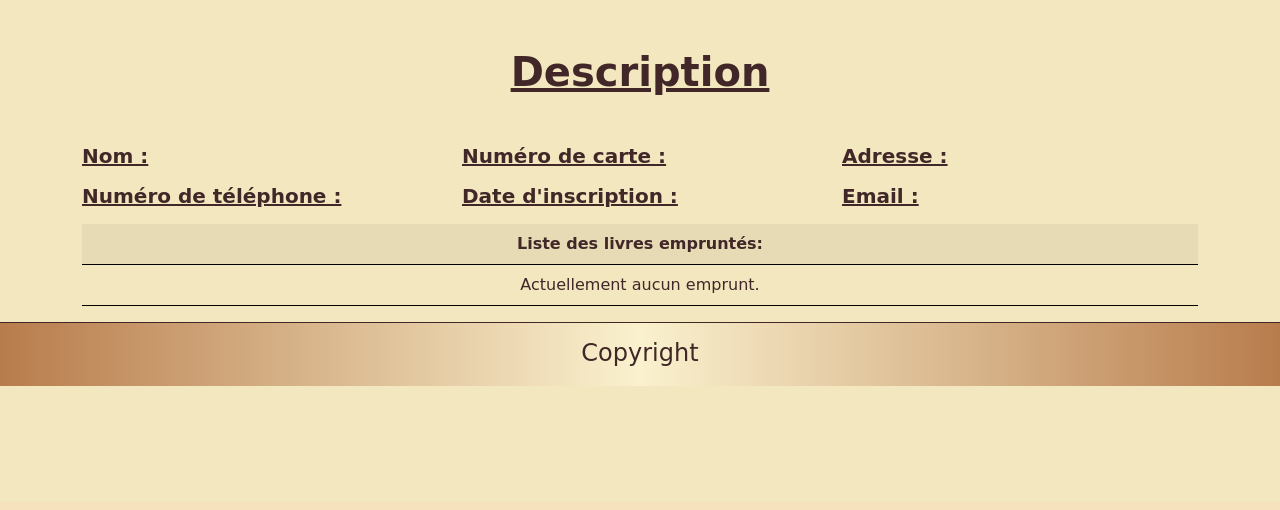
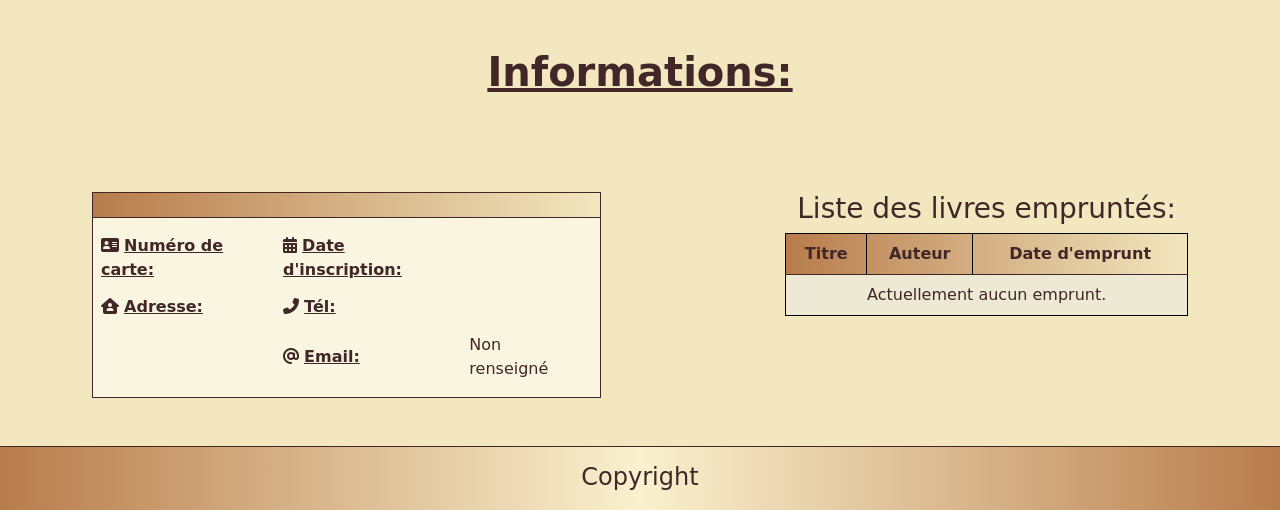
Before and after one commit to Nana-fr/Bibliotheque, a Symfony app: template templates/user/infos.html.twig in a window 1280 px wide. Shown: the part 298-808 px from the top of the page. Before the commit the page ends 684 px from the top, so only its background shows below. Run offline with Twig, Linux system fonts and the light colour scheme; the template is opened without the code that fills it, so the values that code supplies are empty; some libraries are stand-ins or nearby versions; some web fonts are replaced.

Commit message:
user info layout

```diff
--- /dev/null
+++ b/public/css/userInfo.css
@@ -0,0 +1,8 @@
+table {
+    border: 1px solid #412728;
+    background-color: #faf5e0!important;
+}
+.bg-title {
+    background: linear-gradient(90deg,#b87c4c, #F2E7BF);
+    border-bottom: 1px solid #412728;
+}
--- a/src/Controller/BookController.php
+++ b/src/Controller/BookController.php
@@ -116,6 +116,7 @@ class BookController extends AbstractController
                 ]])
             ->add('quantity', IntegerType::class, ['attr' => ['class' => 'form-control']])
             ->add('cover', FileType::class, [
+                'attr' => ['class' => 'form-control'],
                 'label' => 'Image du livre',
                 'mapped' => false,
                 'required' => false,
@@ -130,7 +131,7 @@ class BookController extends AbstractController
                     ])
                 ],
             ])
-            ->add('save', SubmitType::class, ['attr' => ['class' => 'btn btn-primary']])
+            ->add('save', SubmitType::class, ['label' => 'Enregistrer', 'attr' => ['class' => 'btn btn2 my-4']])
             ->getForm();
 
             $form->handleRequest($request);
--- a/templates/book/infos.html.twig
+++ b/templates/book/infos.html.twig
@@ -46,7 +46,7 @@
               <tr>
                   <th>Nom</th>
                   <th>Date d'emprunt</th>
-                  <th>Date de retour effective</th>
+                  <th>Date de retour prévue</th>
                   <th>Nombre de jours restant</th>
                   <th></th>
               </tr>
@@ -82,7 +82,7 @@
             <tr class="title-background1">
               <th scope="col">Nom</th>
               <th scope="col">Date d'emprunt</th>
-              <th scope="col">Date de retour</th>
+              <th scope="col">Rendu le</th>
               <th scope="col">Retard</th>
             </tr>
           </thead>
--- a/templates/user/infos.html.twig
+++ b/templates/user/infos.html.twig
@@ -2,88 +2,83 @@
 
 {% block title %}Description
 {% endblock %}
+
 {% block javascripts %}
 	<script type="text/javascript" src="../../js/form.js"></script>
 {% endblock %}
+
 {% block stylesheets %}
 		<link rel="stylesheet" type="text/css" href="{{asset('\css/user.css')}}">
+		<link rel="stylesheet" type="text/css" href="{{asset('\css/userInfo.css')}}">
 {% endblock %}
+
 {% block body %}
-	<style>
-		.example-wrapper {
-			margin: 1em auto;
-			max-width: 800px;
-			width: 95%;
-			font: 18px / 1.5 sans-serif;
-		}
-		.example-wrapper code {
-			background: #F5F5F5;
-			padding: 2px 6px;
-		}
-	</style>
 
-	<main class="container">
+	<main class="container-fluid">
 
-		<h1 class='text-center my-5' id='titreDescription'>Description</h1>
-		<div class='row'>
-			<div class='col-4'>
-				<h5 class='subtitleUser'>Nom :</h5>
-				<p>{{user.getFirstname()}} {{user.getLastname()}}</p>
+		<h1 class='text-center text-decoration-underline my-5' id='titreDescription'>Informations:</h1>
+
+		<div class='row justify-content-around'>
+			<div class="col-7 col-lg-5 my-5">
+				<table>
+					<thead>
+						<tr class="bg-title">
+							<th colspan="4" class="text-center pt-2 py-2"><h3 class="fw-bold">{{user.getFirstname()}} {{user.getLastname()}}</h3></th>
+						</tr>
+					</thead>
+					<tbody>
+						<tr>
+							<td class='pt-3 ps-2'><i class="fas fa-address-card"></i> <span class='subtitleUser'>Numéro de carte:</span></td><td class='pt-3'>{{user.getCardNumber()}}</td>
+							<td class='pt-3'><i class="fas fa-calendar-alt"></i> <span class='subtitleUser'>Date d'inscription:</span></td><td class='pt-3 pe-3'>{{user.getRegistrationDate().format('Y-m-d')}}</td>
+						</tr>
+						<tr>
+							<td class='ps-2'><i class="fas fa-house-user"></i> <span class='subtitleUser'>Adresse:</span></td><td class='pt-4'>{{user.getStreet()}}<br>{{user.getPostalCode()}} {{user.getCity()}}</td>
+							<td><i class="fas fa-phone-alt"></i> <span class='subtitleUser'>Tél:</span></td><td class="pe-3">{{user.getPhoneNumber()}}</td>
+						</tr>
+						<tr >
+							<td></td><td></td>
+							<td class="pb-3"><i class="fas fa-at"></i> <span class='subtitleUser'>Email:</span></td>
+							<td class="pb-3 pe-3">
+							{% if user.getEmail() %}
+							{{user.getEmail()}}
+							{% else %}
+							Non renseigné
+							{% endif %}
+						</td>
+						</tr>
+					</tbody>
+				</table>
 			</div>
-			<div class='col-4'>
-				<h5 class='subtitleUser'>Numéro de carte :</h5>
-				<p>{{user.getCardNumber()}}</p>
-			</div>
-			<div class='col-4'>
-				<h5 class='subtitleUser'>Adresse :</h5>
-				<p>{{user.getStreet()}} {{user.getCity()}} {{user.getPostalCode()}}</p>
-			</div>
-			<div class='col-4'>
-				<h5 class='subtitleUser'>Numéro de téléphone :</h5>
-				<p>{{user.getPhoneNumber()}}</p>
-			</div>
-			<div class='col-4'>
-				<h5 class='subtitleUser'>Date d'inscription :</h5>
-				<p>{{user.getRegistrationDate().format('Y-m-d')}}</p>
-			</div>
-			<div class='col-4'>
-				<h5 class='subtitleUser'>Email :</h5>
-				<p>{{user.getEmail()}}</p>
-			</div>
-		</div>
-		<table
-			class='table table-striped text-center' id='tableUser'>
-			{# <thead>
-								<tr>
-									<th>Prénom</th>
-									<th>Nom</th>
-									<th>Numéro de carte</th>
+
+			<div class="col-7 col-lg-4 text-center my-5">
+
+				<h3>Liste des livres empruntés:</h3>
+
+				<table class='table table-bordered table-striped' id='tableUser'>
+					<thead>
+						<tr class="bg-title">
+							<th>Titre</th>
+							<th>Auteur</th>
+							<th>Date d'emprunt</th>
 						</tr>
-							</thead> #}
+					</thead>
 					<tbody>
-				{# <tr>
-										<td>{{user.getFirstname()}}</td>
-										<td>{{user.getLastname()}}</td>
-										<td>{{user.getCardNumber()}}</td>
-									</tr> #}
-			</tbody>
-			<tr>
-				<th colspan="3">Liste des livres empruntés:</th>
-			</tr>
-			{% if user.getBorrowings() %}
-				{% for book in user.getBorrowings() %}
-					<tr>
-						<td colspan="3">{{book.getBook().getTitle()}}
-							de
-							{{book.getBook().getWriterid().getFirstname}}
-							{{book.getBook().getWriterid().getLastname}}</td>
-					</tr>
-				{% endfor %}
-			{% else %}
+						{% if books is empty %}
 							<tr>
 								<td colspan="3">Actuellement aucun emprunt.</td>
 							</tr>
+						{% else %}
+							{% for book in books %}
+								<tr>
+									<td>{{book.getBook().getTitle()}}</td>
+									<td>{{book.getBook().getWriterid().getFirstname}} {{book.getBook().getWriterid().getLastname}}</td>
+									<td>{{book.getBorrowingDate().format('Y-m-d')}}</td>
+								</tr>
+							{% endfor %}
 						{% endif %}
+					</tbody>
 				</table>
+			</div>
+		</div>
 	</main>
 {% endblock %}
```
Also changed, not shown: data/library_php.sql (+0 -15 lines), src/Controller/UserController.php (+3 -10 lines), src/Repository/BookRepository.php (deleted, +0 -70 lines), 1 other file. Lines whose indentation alone changed are shown as unchanged.
